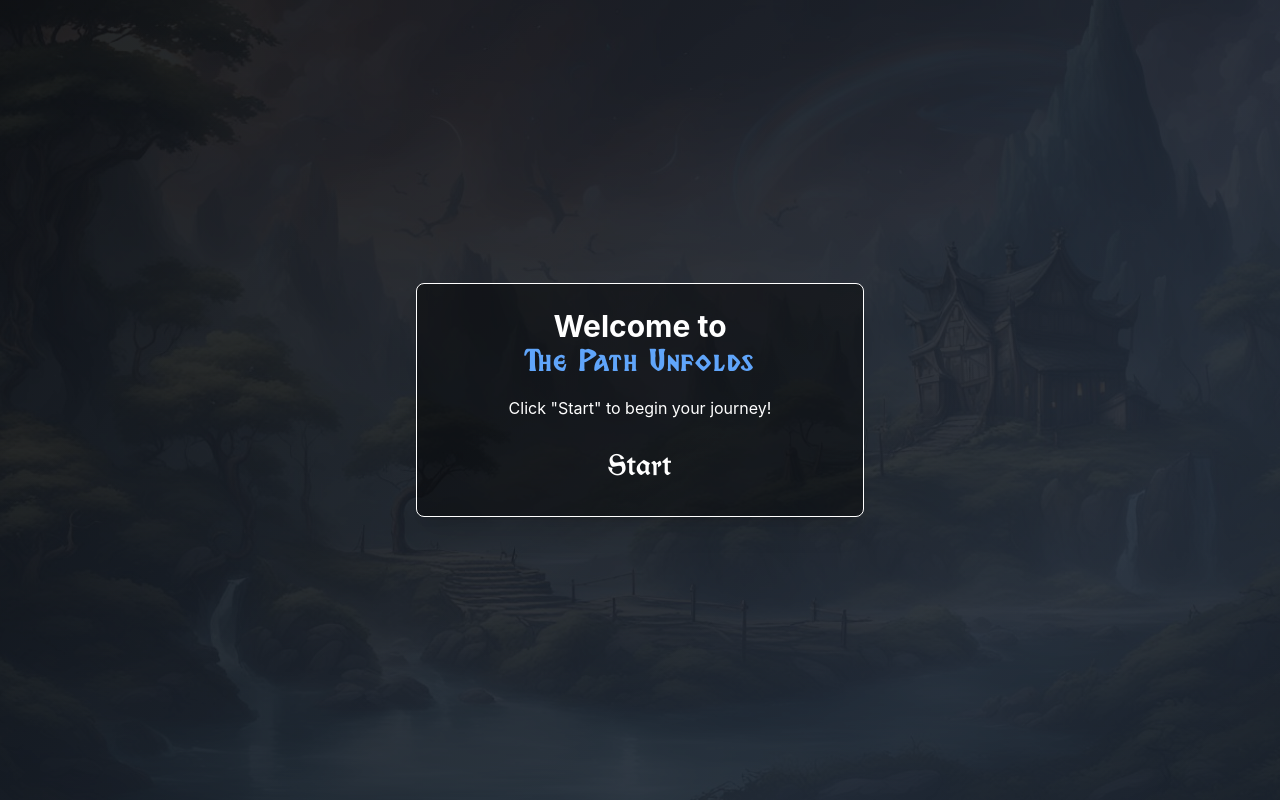
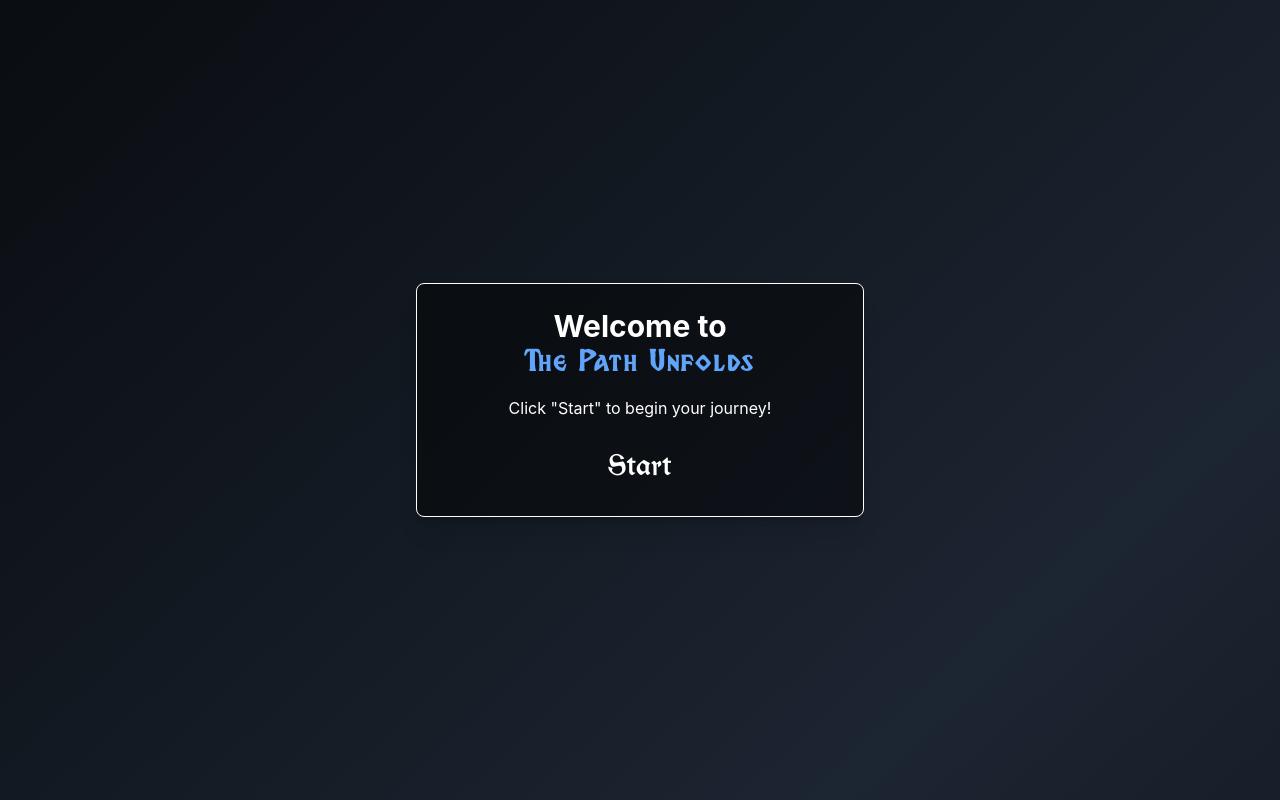
Before and after one commit to jechotorrefranca/The-Path-Unfolds---PRO-Project, a React (Create React App) app: page / in a window 1280 px wide. Built offline with nearby package versions, Linux system fonts and the light colour scheme.

Commit message:
Minor Design Changes

```diff
--- a/src/Components/MusicModal/Modal.jsx
+++ b/src/Components/MusicModal/Modal.jsx
@@ -57,11 +57,11 @@ const Modal = ({ isOpen, onClose, onConfirm }) => {
               Click "Start" to begin your journey!
             </p>
 
-            <div
-              className="flex justify-center space-x-4 font-morris text-[2rem]"
-              onClick={onConfirm}
-            >
-              <button className="px-[2rem] relative text-white rounded-full group overflow-hidden flex">
+            <div className="flex justify-center space-x-4 font-morris text-[2rem]">
+              <button
+                className="px-[2rem] relative text-white rounded-full group overflow-hidden flex"
+                onClick={onConfirm}
+              >
                 <span className="relative z-10">Start</span>
                 <span className="absolute inset-0 bg-blue-400 opacity-0 group-hover:opacity-100 transition-opacity duration-300"></span>
               </button>
--- a/src/Pages/TitleScreen.jsx
+++ b/src/Pages/TitleScreen.jsx
@@ -11,7 +11,7 @@ const TitleScreen = () => {
     require.context("../assets/Game BG", false, /\.(png|jpe?g|svg)$/)
   );
 
-  const randomBackground = backgrounds[Math.floor(Math.random() * backgrounds.length)];
+  const [bgImage, setBgImage] = useState(""); // State to manage background image
   const [audio] = useState(new Audio(backgroundMusic));
   const [isModalOpen, setIsModalOpen] = useState(true); // Modal state
   const [isStarted, setIsStarted] = useState(false); // To trigger animation when game starts
@@ -22,6 +22,7 @@ const TitleScreen = () => {
     audio.play();
     setIsModalOpen(false); // Close modal after starting music
     setIsStarted(true); // Start the game animation
+    setBgImage(backgrounds[Math.floor(Math.random() * backgrounds.length)]); // Set random background after starting
   };
 
   // Animation variants
@@ -47,7 +48,8 @@ const TitleScreen = () => {
     <div
       className="h-screen w-screen flex flex-col relative"
       style={{
-        backgroundImage: `url(${randomBackground})`,
+        backgroundImage: bgImage ? `url(${bgImage})` : "none", // Only set background if image is available
+        backgroundColor: !bgImage ? "black" : "transparent", // Set black background initially
         backgroundSize: "cover",
         backgroundPosition: "center",
       }}
```
